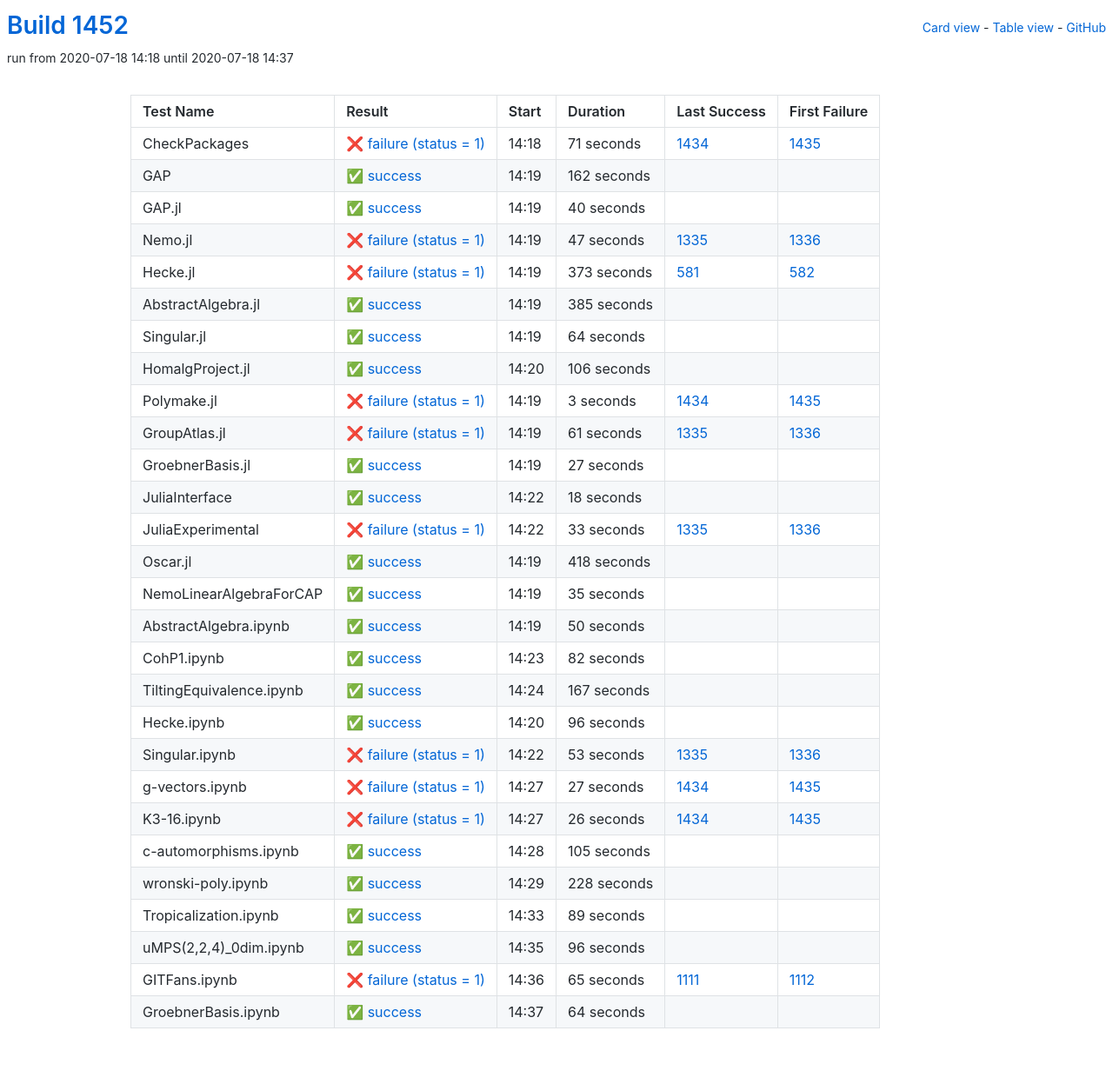
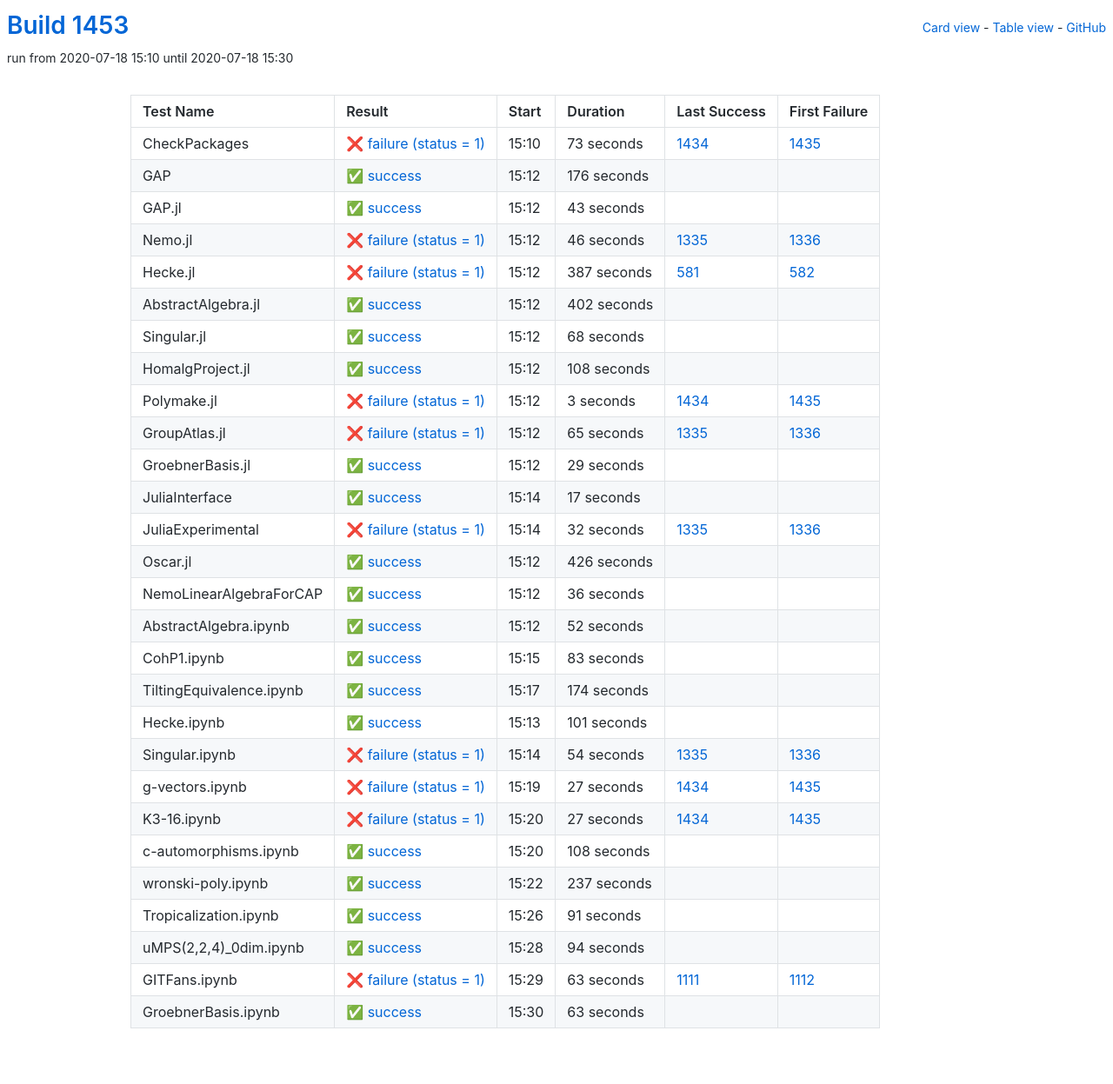
Before and after one commit to oscar-system/oscar-ci-status-1.4, a Jekyll site: the page built from table.html, in a window 1280 px wide. Shown: the whole page at 87% size. Built offline with Jekyll 4.4.1, drawn with Linux system fonts in a browser that asks for light colours.

Commit message:
Build #1453

```diff
--- a/_data/ci.yml
+++ b/_data/ci.yml
@@ -1,6 +1,6 @@
 ---
-build: 1452
-build_url: https://oscarci.mathematik.uni-kl.de/job/oscar-julia-1.4/1452/
+build: 1453
+build_url: https://oscarci.mathematik.uni-kl.de/job/oscar-julia-1.4/1453/
 job: oscar-julia-1.4
 organization: oscar-system
 repo: oscar-ci-status-1.4
@@ -8,104 +8,104 @@ repourl: https://github.com/oscar-system/oscar-ci-status-1.4
 tests:
 - name: CheckPackages
   id: checkpackages
-  log: https://oscarci.mathematik.uni-kl.de/job/oscar-julia-1.4/1452/artifact/logs/build-1452/CheckPackages.log
-  start: 2020-07-18 14:18
+  log: https://oscarci.mathematik.uni-kl.de/job/oscar-julia-1.4/1453/artifact/logs/build-1453/CheckPackages.log
+  start: 2020-07-18 15:10
   success: false
   exitcode: 1
   status: failure
-  duration: 71
+  duration: 73
   last_success: 1434
   last_success_url: https://oscarci.mathematik.uni-kl.de/job/oscar-julia-1.4/1434/
   first_failure: 1435
   first_failure_url: https://oscarci.mathematik.uni-kl.de/job/oscar-julia-1.4/1435/
 - name: GAP
   id: gap
-  log: https://oscarci.mathematik.uni-kl.de/job/oscar-julia-1.4/1452/artifact/logs/build-1452/GAP.log
-  start: 2020-07-18 14:19
+  log: https://oscarci.mathematik.uni-kl.de/job/oscar-julia-1.4/1453/artifact/logs/build-1453/GAP.log
+  start: 2020-07-18 15:12
   success: true
   exitcode: 0
   status: success
-  duration: 162
+  duration: 176
   last_success: false
   last_success_url:
   first_failure: false
   first_failure_url:
 - name: GAP.jl
   id: gap-jl
-  log: https://oscarci.mathematik.uni-kl.de/job/oscar-julia-1.4/1452/artifact/logs/build-1452/GAP.jl.log
-  start: 2020-07-18 14:19
+  log: https://oscarci.mathematik.uni-kl.de/job/oscar-julia-1.4/1453/artifact/logs/build-1453/GAP.jl.log
+  start: 2020-07-18 15:12
   success: true
   exitcode: 0
   status: success
-  duration: 40
+  duration: 43
   last_success: false
   last_success_url:
   first_failure: false
   first_failure_url:
 - name: Nemo.jl
   id: nemo-jl
-  log: https://oscarci.mathematik.uni-kl.de/job/oscar-julia-1.4/1452/artifact/logs/build-1452/Nemo.jl.log
-  start: 2020-07-18 14:19
+  log: https://oscarci.mathematik.uni-kl.de/job/oscar-julia-1.4/1453/artifact/logs/build-1453/Nemo.jl.log
+  start: 2020-07-18 15:12
   success: false
   exitcode: 1
   status: failure
-  duration: 47
+  duration: 46
   last_success: 1335
   last_success_url: https://oscarci.mathematik.uni-kl.de/job/oscar-julia-1.4/1335/
   first_failure: 1336
   first_failure_url: https://oscarci.mathematik.uni-kl.de/job/oscar-julia-1.4/1336/
 - name: Hecke.jl
   id: hecke-jl
-  log: https://oscarci.mathematik.uni-kl.de/job/oscar-julia-1.4/1452/artifact/logs/build-1452/Hecke.jl.log
-  start: 2020-07-18 14:19
+  log: https://oscarci.mathematik.uni-kl.de/job/oscar-julia-1.4/1453/artifact/logs/build-1453/Hecke.jl.log
+  start: 2020-07-18 15:12
   success: false
   exitcode: 1
   status: failure
-  duration: 373
+  duration: 387
   last_success: 581
   last_success_url: https://oscarci.mathematik.uni-kl.de/job/oscar-julia-1.4/581/
   first_failure: 582
   first_failure_url: https://oscarci.mathematik.uni-kl.de/job/oscar-julia-1.4/582/
 - name: AbstractAlgebra.jl
   id: abstractalgebra-jl
-  log: https://oscarci.mathematik.uni-kl.de/job/oscar-julia-1.4/1452/artifact/logs/build-1452/AbstractAlgebra.jl.log
-  start: 2020-07-18 14:19
+  log: https://oscarci.mathematik.uni-kl.de/job/oscar-julia-1.4/1453/artifact/logs/build-1453/AbstractAlgebra.jl.log
+  start: 2020-07-18 15:12
   success: true
   exitcode: 0
   status: success
-  duration: 385
+  duration: 402
   last_success: false
   last_success_url:
   first_failure: false
   first_failure_url:
 - name: Singular.jl
   id: singular-jl
-  log: https://oscarci.mathematik.uni-kl.de/job/oscar-julia-1.4/1452/artifact/logs/build-1452/Singular.jl.log
-  start: 2020-07-18 14:19
+  log: https://oscarci.mathematik.uni-kl.de/job/oscar-julia-1.4/1453/artifact/logs/build-1453/Singular.jl.log
+  start: 2020-07-18 15:12
   success: true
   exitcode: 0
   status: success
-  duration: 64
+  duration: 68
   last_success: false
   last_success_url:
   first_failure: false
   first_failure_url:
 - name: HomalgProject.jl
   id: homalgproject-jl
-  log: https://oscarci.mathematik.uni-kl.de/job/oscar-julia-1.4/1452/artifact/logs/build-1452/HomalgProject.jl.log
-  start: 2020-07-18 14:20
+  log: https://oscarci.mathematik.uni-kl.de/job/oscar-julia-1.4/1453/artifact/logs/build-1453/HomalgProject.jl.log
+  start: 2020-07-18 15:12
   success: true
   exitcode: 0
   status: success
-  duration: 106
+  duration: 108
   last_success: false
   last_success_url:
   first_failure: false
   first_failure_url:
 - name: Polymake.jl
   id: polymake-jl
-  log: https://oscarci.mathematik.uni-kl.de/job/oscar-julia-1.4/1452/artifact/logs/build-1452/Polymake.jl.log
-  start: 2020-07-18 14:19
+  log: https://oscarci.mathematik.uni-kl.de/job/oscar-julia-1.4/1453/artifact/logs/build-1453/Polymake.jl.log
+  start: 2020-07-18 15:12
   success: false
   exitcode: 1
   status: failure
@@ -116,140 +116,140 @@ tests:
   first_failure_url: https://oscarci.mathematik.uni-kl.de/job/oscar-julia-1.4/1435/
 - name: GroupAtlas.jl
   id: groupatlas-jl
-  log: https://oscarci.mathematik.uni-kl.de/job/oscar-julia-1.4/1452/artifact/logs/build-1452/GroupAtlas.jl.log
-  start: 2020-07-18 14:19
+  log: https://oscarci.mathematik.uni-kl.de/job/oscar-julia-1.4/1453/artifact/logs/build-1453/GroupAtlas.jl.log
+  start: 2020-07-18 15:12
   success: false
   exitcode: 1
   status: failure
-  duration: 61
+  duration: 65
   last_success: 1335
   last_success_url: https://oscarci.mathematik.uni-kl.de/job/oscar-julia-1.4/1335/
   first_failure: 1336
   first_failure_url: https://oscarci.mathematik.uni-kl.de/job/oscar-julia-1.4/1336/
 - name: GroebnerBasis.jl
   id: groebnerbasis-jl
-  log: https://oscarci.mathematik.uni-kl.de/job/oscar-julia-1.4/1452/artifact/logs/build-1452/GroebnerBasis.jl.log
-  start: 2020-07-18 14:19
+  log: https://oscarci.mathematik.uni-kl.de/job/oscar-julia-1.4/1453/artifact/logs/build-1453/GroebnerBasis.jl.log
+  start: 2020-07-18 15:12
   success: true
   exitcode: 0
   status: success
-  duration: 27
+  duration: 29
   last_success: false
   last_success_url:
   first_failure: false
   first_failure_url:
 - name: JuliaInterface
   id: juliainterface
-  log: https://oscarci.mathematik.uni-kl.de/job/oscar-julia-1.4/1452/artifact/logs/build-1452/JuliaInterface.log
-  start: 2020-07-18 14:22
+  log: https://oscarci.mathematik.uni-kl.de/job/oscar-julia-1.4/1453/artifact/logs/build-1453/JuliaInterface.log
+  start: 2020-07-18 15:14
   success: true
   exitcode: 0
   status: success
-  duration: 18
+  duration: 17
   last_success: false
   last_success_url:
   first_failure: false
   first_failure_url:
 - name: JuliaExperimental
   id: juliaexperimental
-  log: https://oscarci.mathematik.uni-kl.de/job/oscar-julia-1.4/1452/artifact/logs/build-1452/JuliaExperimental.log
-  start: 2020-07-18 14:22
+  log: https://oscarci.mathematik.uni-kl.de/job/oscar-julia-1.4/1453/artifact/logs/build-1453/JuliaExperimental.log
+  start: 2020-07-18 15:14
   success: false
   exitcode: 1
   status: failure
-  duration: 33
+  duration: 32
   last_success: 1335
   last_success_url: https://oscarci.mathematik.uni-kl.de/job/oscar-julia-1.4/1335/
   first_failure: 1336
   first_failure_url: https://oscarci.mathematik.uni-kl.de/job/oscar-julia-1.4/1336/
 - name: Oscar.jl
   id: oscar-jl
-  log: https://oscarci.mathematik.uni-kl.de/job/oscar-julia-1.4/1452/artifact/logs/build-1452/Oscar.jl.log
-  start: 2020-07-18 14:19
+  log: https://oscarci.mathematik.uni-kl.de/job/oscar-julia-1.4/1453/artifact/logs/build-1453/Oscar.jl.log
+  start: 2020-07-18 15:12
   success: true
   exitcode: 0
   status: success
-  duration: 418
+  duration: 426
   last_success: false
   last_success_url:
   first_failure: false
   first_failure_url:
 - name: NemoLinearAlgebraForCAP
   id: nemolinearalgebraforcap
-  log: https://oscarci.mathematik.uni-kl.de/job/oscar-julia-1.4/1452/artifact/logs/build-1452/NemoLinearAlgebraForCAP.log
-  start: 2020-07-18 14:19
+  log: https://oscarci.mathematik.uni-kl.de/job/oscar-julia-1.4/1453/artifact/logs/build-1453/NemoLinearAlgebraForCAP.log
+  start: 2020-07-18 15:12
   success: true
   exitcode: 0
   status: success
-  duration: 35
+  duration: 36
   last_success: false
   last_success_url:
   first_failure: false
   first_failure_url:
 - name: AbstractAlgebra.ipynb
   id: abstractalgebra-ipynb
-  log: https://oscarci.mathematik.uni-kl.de/job/oscar-julia-1.4/1452/artifact/logs/build-1452/AbstractAlgebra.ipynb.log
-  start: 2020-07-18 14:19
+  log: https://oscarci.mathematik.uni-kl.de/job/oscar-julia-1.4/1453/artifact/logs/build-1453/AbstractAlgebra.ipynb.log
+  start: 2020-07-18 15:12
   success: true
   exitcode: 0
   status: success
-  duration: 50
+  duration: 52
   last_success: false
   last_success_url:
   first_failure: false
   first_failure_url:
 - name: CohP1.ipynb
   id: cohp1-ipynb
-  log: https://oscarci.mathematik.uni-kl.de/job/oscar-julia-1.4/1452/artifact/logs/build-1452/CohP1.ipynb.log
-  start: 2020-07-18 14:23
+  log: https://oscarci.mathematik.uni-kl.de/job/oscar-julia-1.4/1453/artifact/logs/build-1453/CohP1.ipynb.log
+  start: 2020-07-18 15:15
   success: true
   exitcode: 0
   status: success
-  duration: 82
+  duration: 83
   last_success: false
   last_success_url:
   first_failure: false
   first_failure_url:
 - name: TiltingEquivalence.ipynb
   id: tiltingequivalence-ipynb
-  log: https://oscarci.mathematik.uni-kl.de/job/oscar-julia-1.4/1452/artifact/logs/build-1452/TiltingEquivalence.ipynb.log
-  start: 2020-07-18 14:24
+  log: https://oscarci.mathematik.uni-kl.de/job/oscar-julia-1.4/1453/artifact/logs/build-1453/TiltingEquivalence.ipynb.log
+  start: 2020-07-18 15:17
   success: true
   exitcode: 0
   status: success
-  duration: 167
+  duration: 174
   last_success: false
   last_success_url:
   first_failure: false
   first_failure_url:
 - name: Hecke.ipynb
   id: hecke-ipynb
-  log: https://oscarci.mathematik.uni-kl.de/job/oscar-julia-1.4/1452/artifact/logs/build-1452/Hecke.ipynb.log
-  start: 2020-07-18 14:20
+  log: https://oscarci.mathematik.uni-kl.de/job/oscar-julia-1.4/1453/artifact/logs/build-1453/Hecke.ipynb.log
+  start: 2020-07-18 15:13
   success: true
   exitcode: 0
   status: success
-  duration: 96
+  duration: 101
   last_success: false
   last_success_url:
   first_failure: false
   first_failure_url:
 - name: Singular.ipynb
   id: singular-ipynb
-  log: https://oscarci.mathematik.uni-kl.de/job/oscar-julia-1.4/1452/artifact/logs/build-1452/Singular.ipynb.log
-  start: 2020-07-18 14:22
+  log: https://oscarci.mathematik.uni-kl.de/job/oscar-julia-1.4/1453/artifact/logs/build-1453/Singular.ipynb.log
+  start: 2020-07-18 15:14
   success: false
   exitcode: 1
   status: failure
-  duration: 53
+  duration: 54
   last_success: 1335
   last_success_url: https://oscarci.mathematik.uni-kl.de/job/oscar-julia-1.4/1335/
   first_failure: 1336
   first_failure_url: https://oscarci.mathematik.uni-kl.de/job/oscar-julia-1.4/1336/
 - name: g-vectors.ipynb
   id: g-vectors-ipynb
-  log: https://oscarci.mathematik.uni-kl.de/job/oscar-julia-1.4/1452/artifact/logs/build-1452/g-vectors.ipynb.log
-  start: 2020-07-18 14:27
+  log: https://oscarci.mathematik.uni-kl.de/job/oscar-julia-1.4/1453/artifact/logs/build-1453/g-vectors.ipynb.log
+  start: 2020-07-18 15:19
   success: false
   exitcode: 1
   status: failure
@@ -260,84 +260,84 @@ tests:
   first_failure_url: https://oscarci.mathematik.uni-kl.de/job/oscar-julia-1.4/1435/
 - name: K3-16.ipynb
   id: k3-16-ipynb
-  log: https://oscarci.mathematik.uni-kl.de/job/oscar-julia-1.4/1452/artifact/logs/build-1452/K3-16.ipynb.log
-  start: 2020-07-18 14:27
+  log: https://oscarci.mathematik.uni-kl.de/job/oscar-julia-1.4/1453/artifact/logs/build-1453/K3-16.ipynb.log
+  start: 2020-07-18 15:20
   success: false
   exitcode: 1
   status: failure
-  duration: 26
+  duration: 27
   last_success: 1434
   last_success_url: https://oscarci.mathematik.uni-kl.de/job/oscar-julia-1.4/1434/
   first_failure: 1435
   first_failure_url: https://oscarci.mathematik.uni-kl.de/job/oscar-julia-1.4/1435/
 - name: c-automorphisms.ipynb
   id: c-automorphisms-ipynb
-  log: https://oscarci.mathematik.uni-kl.de/job/oscar-julia-1.4/1452/artifact/logs/build-1452/c-automorphisms.ipynb.log
-  start: 2020-07-18 14:28
+  log: https://oscarci.mathematik.uni-kl.de/job/oscar-julia-1.4/1453/artifact/logs/build-1453/c-automorphisms.ipynb.log
+  start: 2020-07-18 15:20
   success: true
   exitcode: 0
   status: success
-  duration: 105
+  duration: 108
   last_success: false
   last_success_url:
   first_failure: false
   first_failure_url:
 - name: wronski-poly.ipynb
   id: wronski-poly-ipynb
-  log: https://oscarci.mathematik.uni-kl.de/job/oscar-julia-1.4/1452/artifact/logs/build-1452/wronski-poly.ipynb.log
-  start: 2020-07-18 14:29
+  log: https://oscarci.mathematik.uni-kl.de/job/oscar-julia-1.4/1453/artifact/logs/build-1453/wronski-poly.ipynb.log
+  start: 2020-07-18 15:22
   success: true
   exitcode: 0
   status: success
-  duration: 228
+  duration: 237
   last_success: false
   last_success_url:
   first_failure: false
   first_failure_url:
 - name: Tropicalization.ipynb
   id: tropicalization-ipynb
-  log: https://oscarci.mathematik.uni-kl.de/job/oscar-julia-1.4/1452/artifact/logs/build-1452/Tropicalization.ipynb.log
-  start: 2020-07-18 14:33
+  log: https://oscarci.mathematik.uni-kl.de/job/oscar-julia-1.4/1453/artifact/logs/build-1453/Tropicalization.ipynb.log
+  start: 2020-07-18 15:26
   success: true
   exitcode: 0
   status: success
-  duration: 89
+  duration: 91
   last_success: false
   last_success_url:
   first_failure: false
   first_failure_url:
 - name: uMPS(2,2,4)_0dim.ipynb
   id: umps-2-2-4-0dim-ipynb
-  log: https://oscarci.mathematik.uni-kl.de/job/oscar-julia-1.4/1452/artifact/logs/build-1452/uMPS-2-2-4-_0dim.ipynb.log
-  start: 2020-07-18 14:35
+  log: https://oscarci.mathematik.uni-kl.de/job/oscar-julia-1.4/1453/artifact/logs/build-1453/uMPS-2-2-4-_0dim.ipynb.log
+  start: 2020-07-18 15:28
   success: true
   exitcode: 0
   status: success
-  duration: 96
+  duration: 94
   last_success: false
   last_success_url:
   first_failure: false
   first_failure_url:
 - name: GITFans.ipynb
   id: gitfans-ipynb
-  log: https://oscarci.mathematik.uni-kl.de/job/oscar-julia-1.4/1452/artifact/logs/build-1452/GITFans.ipynb.log
-  start: 2020-07-18 14:36
+  log: https://oscarci.mathematik.uni-kl.de/job/oscar-julia-1.4/1453/artifact/logs/build-1453/GITFans.ipynb.log
+  start: 2020-07-18 15:29
   success: false
   exitcode: 1
   status: failure
-  duration: 65
+  duration: 63
   last_success: 1111
   last_success_url: https://oscarci.mathematik.uni-kl.de/job/oscar-julia-1.4/1111/
   first_failure: 1112
   first_failure_url: https://oscarci.mathematik.uni-kl.de/job/oscar-julia-1.4/1112/
 - name: GroebnerBasis.ipynb
   id: groebnerbasis-ipynb
-  log: https://oscarci.mathematik.uni-kl.de/job/oscar-julia-1.4/1452/artifact/logs/build-1452/GroebnerBasis.ipynb.log
-  start: 2020-07-18 14:37
+  log: https://oscarci.mathematik.uni-kl.de/job/oscar-julia-1.4/1453/artifact/logs/build-1453/GroebnerBasis.ipynb.log
+  start: 2020-07-18 15:30
   success: true
   exitcode: 0
   status: success
-  duration: 64
+  duration: 63
   last_success: false
   last_success_url:
   first_failure: false
```
Also changed, not shown: README.md.
